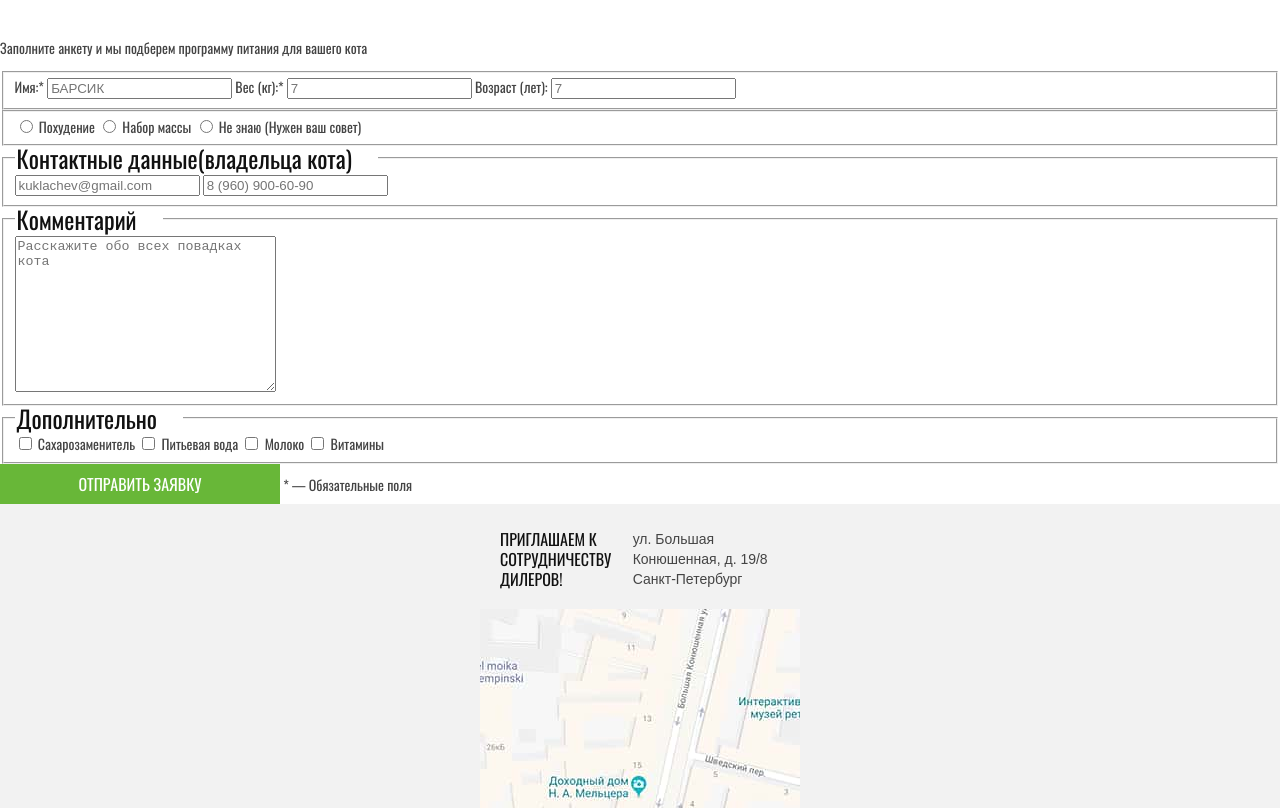
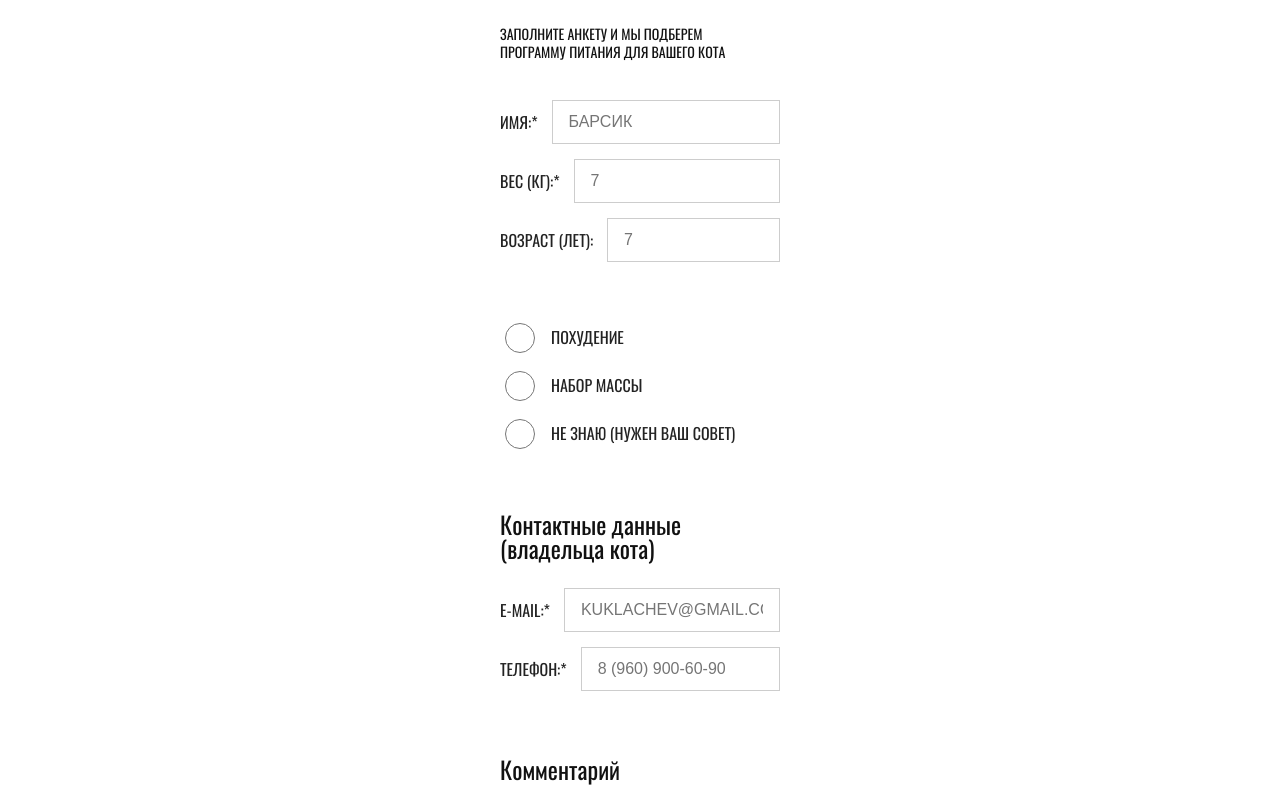
Before and after one commit to holdonL/979939-cat-energy-16, a website: page source/form.html in a window 1280 px wide. Shown: the part 144-952 px from the top of the page. Drawn offline with nearby package versions, Linux system fonts and the light colour scheme; files that its build step writes are made by us from their sources.

Commit message:
с горем пополам доверстал страницу с формой. остались небольшие декоративные элементы

```diff
--- a/source/form.html
+++ b/source/form.html
@@ -37,51 +37,83 @@
     <h1 class="title-primary title-primary--centered">Подбор программы</h1>
     <section class="program">
       <h2 class="visually-hidden">Форма персонального подбора программы</h2>
-      <p class="page-lead">
-        Заполните анкету и мы подберем
+      <p class="program__lead">
+        Заполните анкету и мы подберем<br>
         программу питания для вашего кота
       </p>
-      <form class="program-selection-form" action="https://echo.htmlacademy.ru/" method="POST">
-        <fieldset class="program-selection-form__fieldset">
+      <!-- ФОРМА -->
+      <form class="program__form" action="https://echo.htmlacademy.ru/" method="POST">
+        <fieldset class="program__fieldset">
+          <!-- ОБЩАЯ ИНФОРМАЦИЯ -->
           <legend class="visually-hidden">Основная информация</legend>
-          <label class="program-selection-form__label label" for="name">Имя:*</label>
-          <input class="program-selection-form__input-text input-text" id="name" type="text" name="name" required placeholder="БАРСИК">
-          <label class="program-selection-form__label label" for="weight">Вес (кг):*</label>
-          <input class="program-selection-form__input-text input-text" id="weight" type="text" name="weight" required placeholder="7">
-          <label class="program-selection-form__label label" for="age">Возраст (лет):</label>
-          <input class="program-selection-form__input-text input-text" id="age" type="text" name="age" placeholder="7">
+          <div class="program__input-wrapper">
+            <label class="program__label-text label-text" for="name">Имя:*</label>
+            <input class="program__input-text input-text" id="name" type="text" name="name" required placeholder="БАРСИК">
+          </div>
+          <div class="program__input-wrapper">
+            <label class="program__label-text label-text" for="weight">Вес (кг):*</label>
+            <input class="program__input-text input-text" id="weight" type="text" name="weight" required placeholder="7">
+          </div>
+          <div class="program__input-wrapper">
+            <label class="program__label-text label-text" for="age">Возраст (лет):</label>
+            <input class="program__input-text input-text" id="age" type="text" name="age" placeholder="7">
+          </div>
         </fieldset>
-        <fieldset class="program-selection-form__fieldset">
+        <fieldset class="program__fieldset program__fieldset--radio">
+          <!-- РАДИО КНОПКИ -->
           <legend class="visually-hidden">Тип программы</legend>
-          <input id="slim" type="radio" name="type-of-program" value="slim">
-          <label class="program-selection-form__label label" for="slim">Похудение</label>
-          <input id="gain" type="radio" name="type-of-program" value="gain">
-          <label class="program-selection-form__label label" for="gain">Набор массы</label>
-          <input id="idk" type="radio" name="type-of-program" value="idk">
-          <label class="program-selection-form__label label" for="idk">Не знаю (Нужен ваш совет)</label>
+          <div class="program__input-wrapper">
+            <input class="program__input-radio input-radio" id="slim" type="radio" name="type-of-program" value="slim">
+            <label class="program__label label-text" for="slim">Похудение</label>
+          </div>
+          <div class="program__input-wrapper">
+            <input class="program__input-radio input-radio" id="gain" type="radio" name="type-of-program" value="gain">
+            <label class="program__label label-text" for="gain">Набор массы</label>
+          </div>
+          <div class="program__input-wrapper">
+            <input class="program__input-radio input-radio" id="idk" type="radio" name="type-of-program" value="idk">
+            <label class="program__label label-text" for="idk">Не знаю (Нужен ваш совет)</label>
+          </div>
         </fieldset>
-        <fieldset class="program-selection-form__fieldset">
-          <legend class="title-secondary">Контактные данные(владельца кота)<span class="title-secondary__line"></span></legend>
-          <input class="program-selection-form__input-text input-text" type="email" name="email" placeholder="kuklachev@gmail.com">
-          <input class="program-selection-form__input-text input-text" type="tel" name="telephone" placeholder="8 (960) 900-60-90">
+        <fieldset class="program__fieldset">
+          <!-- КОНТАКТЫ -->
+          <legend class="title-secondary">Контактные данные<br>(владельца кота)</legend>
+          <div class="program__input-wrapper">
+            <label class="program__label-text label-text" for="email">E-mail:*</label>
+            <input class="program__input-text input-text" id="email" class="program__input-text input-text" type="email" name="email" placeholder="kuklachev@gmail.com">
+          </div>
+          <div class="program__input-wrapper">
+            <label class="program__label-text label-text" for="tel">Телефон:*</label>
+            <input class="program__input-text input-text" id="tel" class="program__input-text input-text" type="tel" name="telephone" placeholder="8 (960) 900-60-90">
+          </div>
         </fieldset>
-        <fieldset class="program-selection-form__fieldset">
-          <legend class="title-secondary">Комментарий<span class="title-secondary__line"></span></legend>
-          <textarea class="program-selection-form__input-text input-text" name="comment" cols="30" rows="10" placeholder="Расскажите обо всех повадках кота"></textarea>
+        <!-- КОММЕНТАРИЙ -->
+        <fieldset class="program__fieldset">
+          <legend class="title-secondary">Комментарий</legend>
+          <textarea class="program__textarea" name="comment" cols="30" rows="10" placeholder="Расскажите обо всех повадках кота"></textarea>
         </fieldset>
-        <fieldset class="program-selection-form__fieldset">
-          <legend class="title-secondary">Дополнительно<span class="title-secondary__line"></span></legend>
-          <input id="sweetener" type="checkbox" name="optionals" value="sweetener">
-          <label class="program-selection-form__label label" for="sweetener">Сахарозаменитель</label>
-          <input id="water" type="checkbox" name="optionals" value="water">
-          <label class="program-selection-form__label label" for="water">Питьевая вода</label>
-          <input id="milk" type="checkbox" name="optionals" value="milk">
-          <label class="program-selection-form__label label" for="milk">Молоко</label>
-          <input id="vitamins" type="checkbox" name="optionals" value="vitamins">
-          <label class="program-selection-form__label label" for="vitamins">Витамины</label>
+        <!-- ДОПОЛНИТЕЛЬНО -->
+        <fieldset class="program__fieldset">
+          <legend class="title-secondary">Дополнительно</legend>
+          <div class="program__input-wrapper program__input-wrapper--more">
+            <input class="program__checkbox checkbox" id="sweetener" type="checkbox" name="optionals" value="sweetener">
+            <label class="program__label-text label-text" for="sweetener">Сахарозаменитель</label>
+          </div>
+          <div class="program__input-wrapper program__input-wrapper--more">
+            <input class="program__checkbox checkbox" id="water" type="checkbox" name="optionals" value="water">
+            <label class="program__label-text label-text" for="water">Питьевая вода</label>
+          </div>
+          <div class="program__input-wrapper program__input-wrapper--more">
+            <input class="program__checkbox checkbox" id="milk" type="checkbox" name="optionals" value="milk">
+            <label class="program__label-text label-text" for="milk">Молоко</label>
+          </div>
+          <div class="program__input-wrapper program__input-wrapper--more">
+            <input class="program__checkbox checkbox" id="vitamins" type="checkbox" name="optionals" value="vitamins">
+            <label class="program__label-text label-text" for="vitamins">Витамины</label>
+          </div>
         </fieldset>
-        <button class="program-selection-form__submit button" type="submit">Отправить заявку</button>
-        <span class="program-selection-form__note">* — Обязательные поля</span>
+        <button class="program__submit button" type="submit">Отправить заявку</button>
+        <span class="program__note">* — Обязательные поля</span>
       </form>
     </section>
   </main>
--- a/source/less/blocks/button.less
+++ b/source/less/blocks/button.less
@@ -1,4 +1,5 @@
 .button {
+  display: block;
   width: 280px;
   padding: 11px 50px;
   font: inherit;
--- /dev/null
+++ b/source/less/blocks/checkbox.less
@@ -0,0 +1,4 @@
+.checkbox {
+  width: 30px;
+  height: 30px;
+}
--- /dev/null
+++ b/source/less/blocks/input-radio.less
@@ -0,0 +1,4 @@
+.input-radio {
+  width: 30px;
+  height: 30px;
+}
--- /dev/null
+++ b/source/less/blocks/input-text.less
@@ -0,0 +1,11 @@
+.input-text {
+  box-sizing: border-box;
+  width: 172px;
+  font-size: 16px;
+  line-height: 18px;
+  color: @gray-text;
+  text-align: left;
+  text-transform: uppercase;
+  padding: 12px 16px;
+  border: 1px solid #cdcdcd;
+}
--- /dev/null
+++ b/source/less/blocks/label-text.less
@@ -0,0 +1,7 @@
+.label-text {
+  font-size: 16px;
+  line-height: 18px;
+  color: #222222;
+  text-align: left;
+  text-transform: uppercase;
+}
--- a/source/less/blocks/program.less
+++ b/source/less/blocks/program.less
@@ -1,3 +1,94 @@
 .program {
   width: 100%;
 }
+
+.program__lead {
+  width: 300px;
+  margin: 0 auto;
+  margin-bottom: 39px;
+  padding-left: 20px;
+  text-align: left;
+  text-transform: uppercase;
+  color: @black-text;
+}
+
+.program__form {
+  width: 320px;
+  margin: 0 auto;
+}
+
+.program__fieldset {
+  box-sizing: border-box;
+  display: flex;
+  width: 320px;
+  padding: 0 20px;
+  padding-bottom: 23px;
+  margin: 0 auto;
+  flex-direction: column;
+  justify-content: space-between;
+  border: 0;
+  // border-bottom: 1px solid @border;
+}
+
+.program__fieldset--radio {
+  padding: 20px;
+}
+
+.program__checkbox {
+  margin-right: 16px;
+}
+
+.program__input-wrapper {
+  display: flex;
+  justify-content: space-between;
+  margin-bottom: 15px;
+}
+
+.program__input-wrapper--more {
+  justify-content: flex-start;
+}
+
+.program__label {
+  align-self: center;
+  flex-grow: 1;
+}
+
+.program__input-text {
+  flex-grow: 1;
+}
+
+.program__input-radio {
+  margin-right: 16px;
+}
+
+.program__label-text {
+  margin-right: 14px;
+  align-self: center;
+}
+
+.program__textarea {
+  box-sizing: border-box;
+  width: 280px;
+  font-size: 16px;
+  line-height: 18px;
+  margin: 0;
+  color: @gray-text;
+  text-align: left;
+  text-transform: uppercase;
+  padding: 12px 16px;
+  border: 1px solid #cdcdcd;
+  align-self: center;
+}
+
+.program__submit {
+  margin: 0 auto;
+  margin-bottom: 23px;
+}
+
+.program__note {
+  font-family: @font-secondary;
+  line-height: 16px;
+  display: block;
+  text-align: center;
+  margin-bottom: 34px;
+}
--- a/source/less/blocks/title-secondary.less
+++ b/source/less/blocks/title-secondary.less
@@ -1,16 +1,20 @@
 .title-secondary {
-  display: flex;
   font-size: 24px;
   line-height: 24px;
   font-weight: normal;
   color: @black-text;
+  padding-left: 0;
+  padding-top: 28px;
+  padding-bottom: 28px;
 }
 
-.title-secondary__line {
-  align-self: center;
-  flex-grow: 1;
-  width: auto;
-  height: 3px;
-  margin-left: 24px;
-  background-color: @green-bg;
-}
+// &::after {
+//   content: "";
+//   align-self: center;
+//   justify-self: flex-end;
+//   // flex-grow: 1;
+//   width: 50px;
+//   height: 30px;
+//   // margin-left: 24px;
+//   background-color: @green-bg;
+// }
--- a/source/less/style.less
+++ b/source/less/style.less
@@ -23,4 +23,8 @@
 @import "blocks/title-secondary.less";
 @import "blocks/gift.less";
 @import "blocks/additional-products.less";
+@import "blocks/input-text.less";
+@import "blocks/label-text.less";
+@import "blocks/input-radio.less";
+@import "blocks/checkbox.less";
 @import "blocks/program.less";
```
Also changed, not shown: source/catalog.html (+1 -1 lines).
